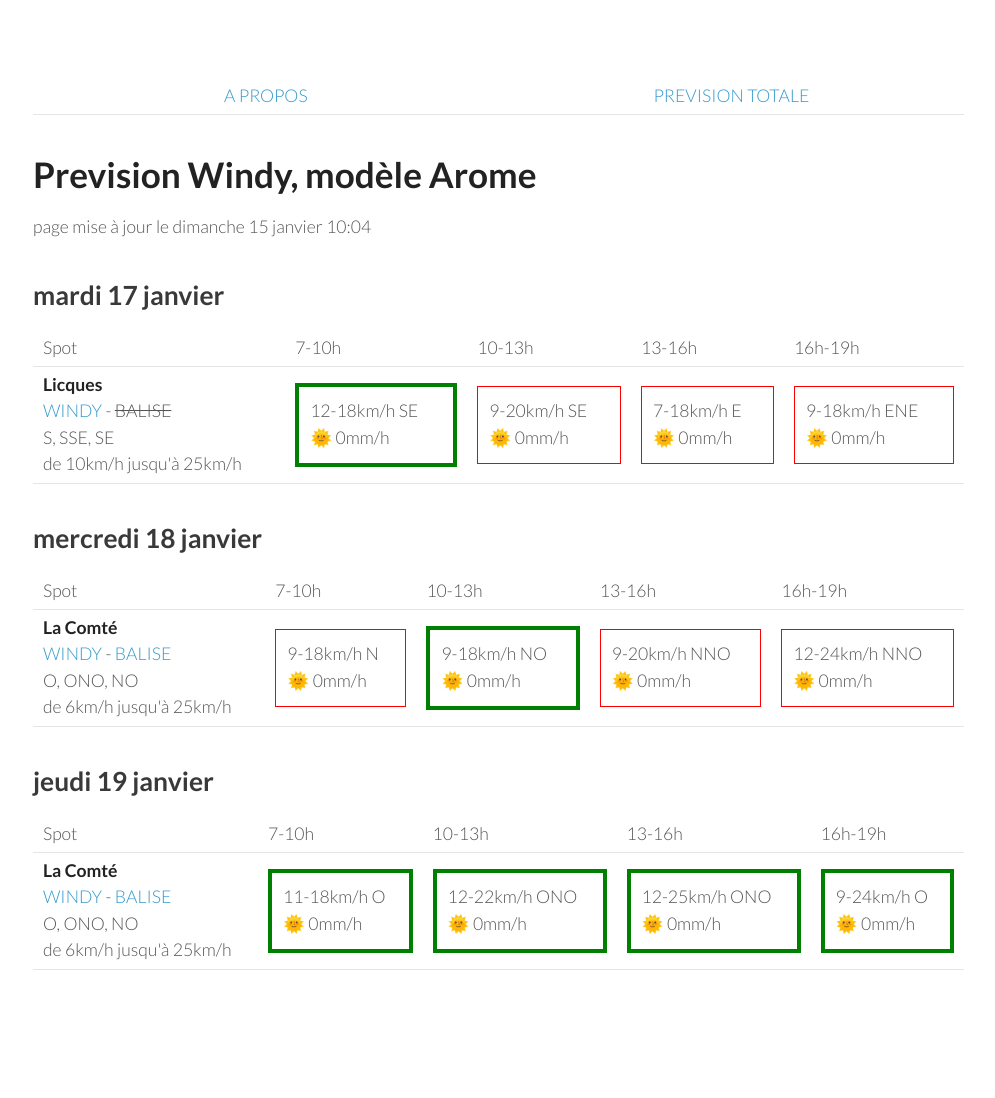
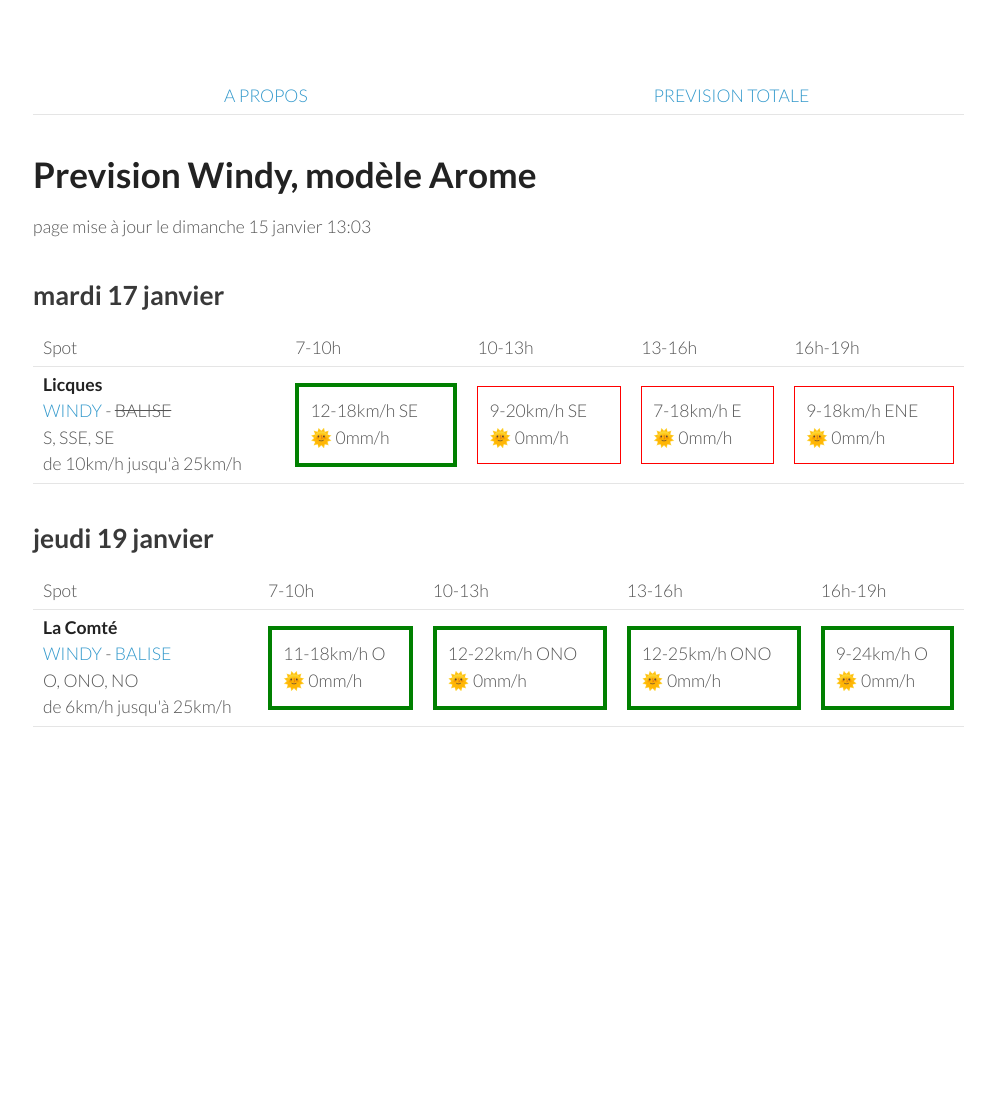
Before and after one commit to parapente-dans-le-nord/parapente-dans-le-nord.github.io, a Jekyll site: the page built from index.markdown, in a window 1280 px wide. Shown: the whole page, without its empty margins (25-1020 px from the left). Built offline with Jekyll 4.4.1, drawn with Linux system fonts in a browser that asks for light colours; after the commit the page ends 900 px from its top, so only the background shows below that.

Commit message:
update index.markdown

```diff
--- a/index.markdown
+++ b/index.markdown
@@ -7,7 +7,7 @@ title:  "Ou ça vole"
 {: .links}
 
 # Prevision Windy, modèle Arome
-page mise à jour le dimanche 15 janvier 10:04
+page mise à jour le dimanche 15 janvier 13:03
 
 
 
@@ -30,32 +30,6 @@ page mise à jour le dimanche 15 janvier 10:04
             <td><div class="not-flyable"><p>9-20km/h SE</p><p>🌞 0mm/h</p></div></td>
             <td><div class="not-flyable"><p>7-18km/h E</p><p>🌞 0mm/h</p></div></td>
             <td><div class="not-flyable"><p>9-18km/h ENE</p><p>🌞 0mm/h</p></div></td>
-
-
-    </tr>
-
-</tbody>
-</table>
-{:/}
-## mercredi 18 janvier
-
-{::nomarkdown}
-<table>
-  <tbody>
-    <tr>
-      <td>Spot</td>
-      <td>7-10h</td>
-      <td>10-13h</td>
-      <td>13-16h</td>
-      <td>16h-19h</td>
-    </tr>
-<tr>
-        <td><strong>La Comté</strong>  <br><a href="https://windy.com/50.426/2.500?50.025,2.499,8">WINDY</a> - <span class=""><a href="https://balisemeteo.com/balise.php?idBalise=">BALISE</a> </span><br> <span class="vent-favorable">O, ONO, NO</span><br><span class="force-vent">de 6km/h jusqu'à 25km/h</span> </td>
-
-            <td><div class="not-flyable"><p>9-18km/h N</p><p>🌞 0mm/h</p></div></td>
-            <td><div class="flyable"><p>9-18km/h NO</p><p>🌞 0mm/h</p></div></td>
-            <td><div class="not-flyable"><p>9-20km/h NNO</p><p>🌞 0mm/h</p></div></td>
-            <td><div class="not-flyable"><p>12-24km/h NNO</p><p>🌞 0mm/h</p></div></td>
 
 
     </tr>
```
Also changed, not shown: all.markdown (+23 -23 lines).
